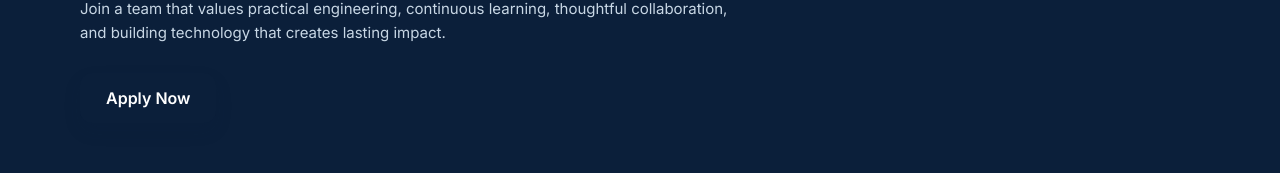
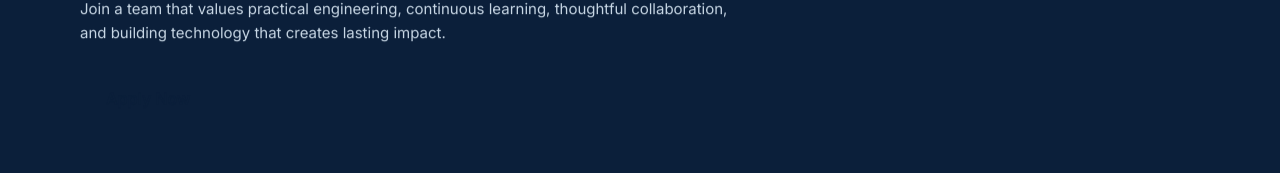
Before and after one commit to Zentric-Analytics/Zentricanalytics.com, a Next.js app: page /careers in a window 1280 px wide. Shown: the part 1987-2160 px from the top of the page. Built offline with nearby package versions, Linux system fonts and the light colour scheme.

Commit message:
Improve careers final CTA button contrast

```diff
--- a/src/app/careers/page.tsx
+++ b/src/app/careers/page.tsx
@@ -175,7 +175,7 @@ export default function Careers() {
             <p className="mt-3 max-w-[43rem] text-[14px] leading-[1.6] text-[#C8D7E5] sm:mt-4 sm:text-[15px]">
               Join a team that values practical engineering, continuous learning, thoughtful collaboration, and building technology that creates lasting impact.
             </p>
-            <Link className="btn btn-primary za-button-motion mt-7 h-14 w-full max-w-[280px] rounded-2xl bg-[#0B1F3A] px-7 text-base font-bold text-white shadow-[0_10px_22px_rgba(11,31,58,0.14)] hover:bg-[#123052] hover:shadow-[0_12px_26px_rgba(11,31,58,0.18)] sm:w-auto" href="/apply">Apply Now</Link>
+            <Link className="btn za-button-motion mt-7 inline-flex h-14 w-full max-w-[280px] items-center justify-center rounded-2xl border border-white bg-white px-7 text-base font-bold text-[#0B1F3A] hover:border-[#EAF2F8] hover:bg-[#EAF2F8] hover:text-[#0B1F3A] sm:w-auto" href="/apply">Apply Now</Link>
           </div>
         </Stagger>
       </section>
```
